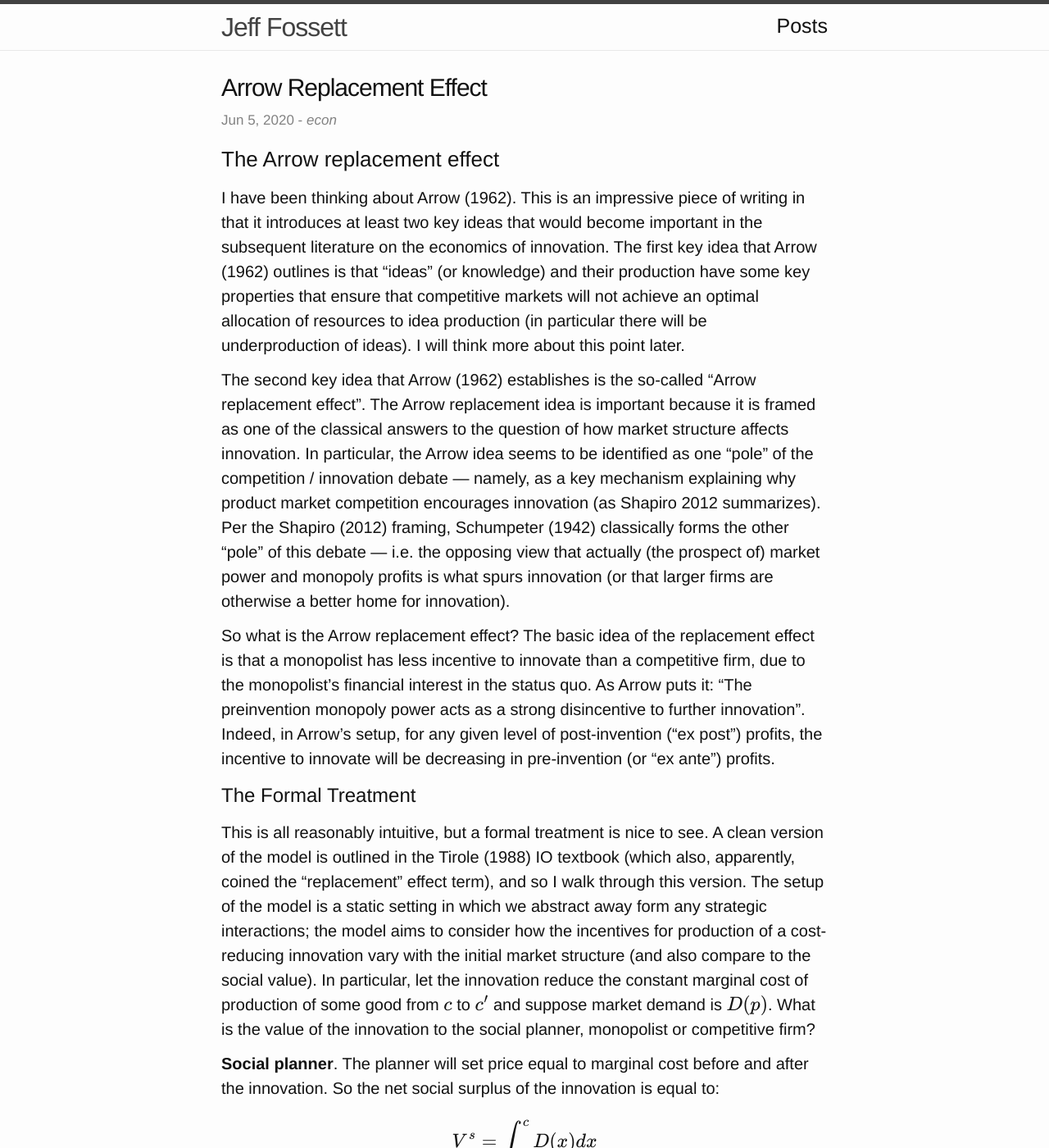
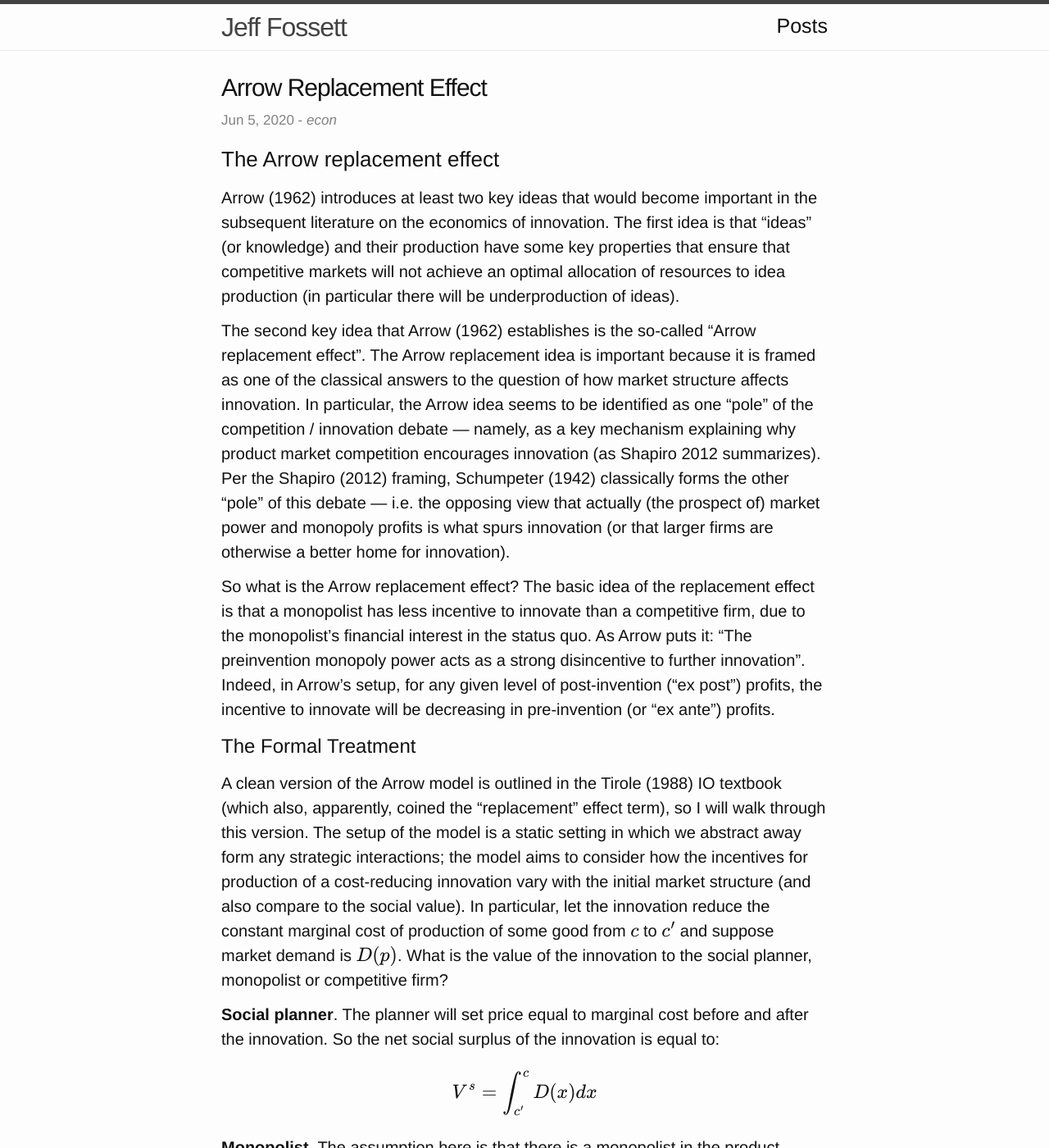
Before and after one commit to Fossj117/fossj117.github.io, a Jekyll site: the page built from _posts/2020-06-05-arrow-replacement.md, in a window 1280 px wide and 1400 px high. Shown: the whole window at 82% size. Built offline with Jekyll 4.4.1, drawn with Linux system fonts in a browser that asks for light colours; formulas are drawn with MathJax 3; a script that is not in the unit is left out.

Commit message:
tweak arrow post

```diff
--- a/_posts/2020-06-05-arrow-replacement.md
+++ b/_posts/2020-06-05-arrow-replacement.md
@@ -10,7 +10,7 @@ tag: ["econ"]
 
 ## The Arrow replacement effect
 
-I have been thinking about Arrow (1962). This is an impressive piece of writing in that it introduces at least two key ideas that would become important in the subsequent literature on the economics of innovation. The first key idea that Arrow (1962) outlines is that “ideas” (or knowledge) and their production have some key properties that ensure that competitive markets will not achieve an optimal allocation of resources to idea production (in particular there will be underproduction of ideas). I will think more about this point later.
+Arrow (1962) introduces at least two key ideas that would become important in the subsequent literature on the economics of innovation. The first idea is that “ideas” (or knowledge) and their production have some key properties that ensure that competitive markets will not achieve an optimal allocation of resources to idea production (in particular there will be underproduction of ideas).
 
 The second key idea that Arrow (1962) establishes is the so-called “Arrow replacement effect”. The Arrow replacement idea is important because it is framed as one of the classical answers to the question of how market structure affects innovation. In particular, the Arrow idea seems to be identified as one “pole” of the competition / innovation debate — namely, as a key mechanism explaining why product market competition encourages innovation (as Shapiro 2012 summarizes). Per the Shapiro (2012) framing, Schumpeter (1942) classically forms the other “pole” of this debate — i.e. the opposing view that actually (the prospect of) market power and monopoly profits is what spurs innovation (or that larger firms are otherwise a better home for innovation).
 
@@ -18,7 +18,7 @@ So what is the Arrow replacement effect? The basic idea of the replacement effec
 
 ### The Formal Treatment
 
-This is all reasonably intuitive, but a formal treatment is nice to see. A clean version of the model is outlined in the Tirole (1988) IO textbook (which also, apparently, coined the “replacement” effect term), and so I walk through this version. The setup of the model is a static setting in which we abstract away form any strategic interactions; the model aims to consider how the incentives for production of a cost-reducing innovation vary with the initial market structure (and also compare to the social value). In particular, let the innovation reduce the constant marginal cost of production of some good from $c$ to $c'$ and suppose market demand is $D(p)$. What is the value of the innovation to the social planner, monopolist or competitive firm?
+A clean version of the Arrow model is outlined in the Tirole (1988) IO textbook (which also, apparently, coined the “replacement” effect term), so I will walk through this version. The setup of the model is a static setting in which we abstract away form any strategic interactions; the model aims to consider how the incentives for production of a cost-reducing innovation vary with the initial market structure (and also compare to the social value). In particular, let the innovation reduce the constant marginal cost of production of some good from $c$ to $c'$ and suppose market demand is $D(p)$. What is the value of the innovation to the social planner, monopolist or competitive firm?
 
 **Social planner**. The planner will set price equal to marginal cost before and after the innovation. So the net social surplus of the innovation is equal to:
 
```
